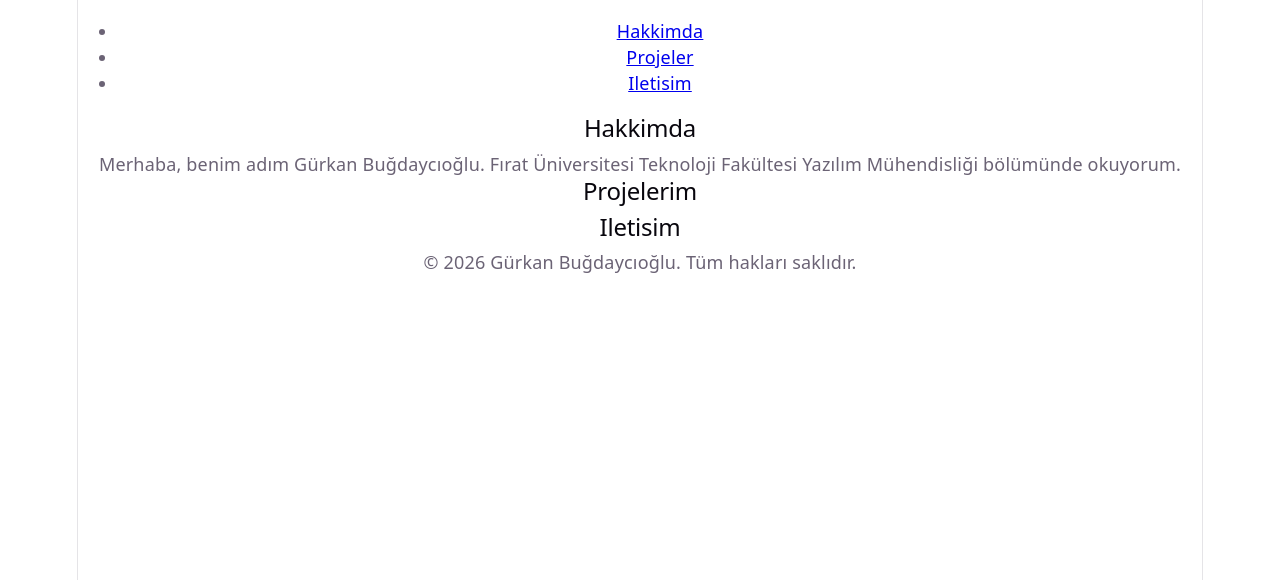
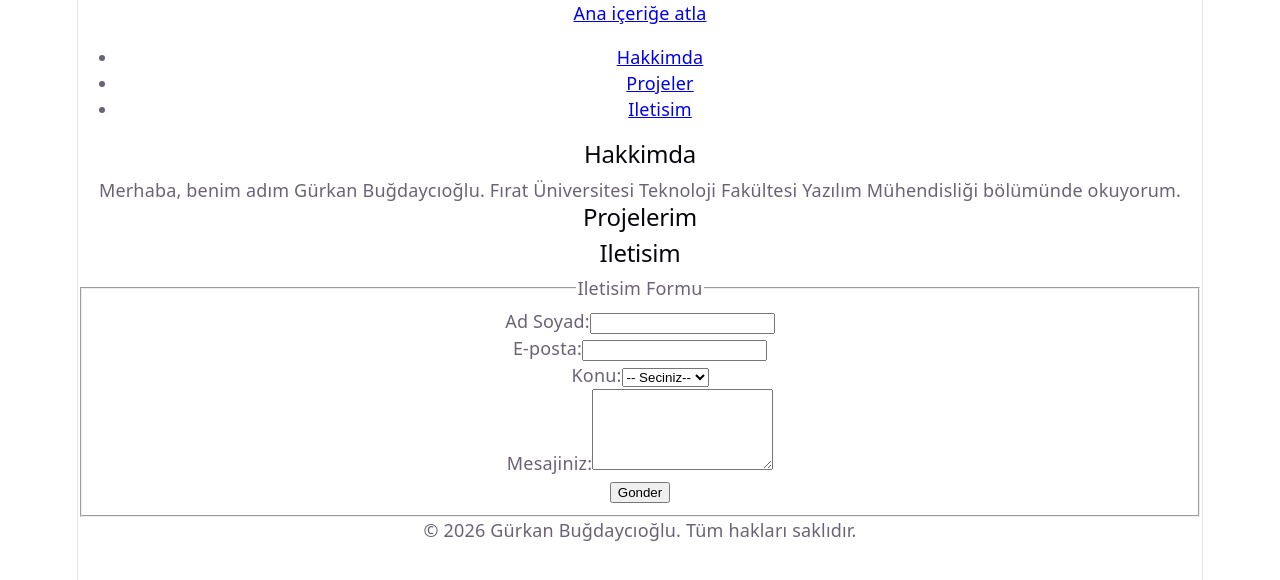
Before and after one commit to GurkanBugdaycioglu/web-lab-hello, a React (Vite) app: page / in a window 1280 px wide. Shown: the top 580 px of the page. Built offline with nearby package versions, Linux system fonts and the light colour scheme.

Commit message:
feat: add accesible contact form

```diff
--- a/src/App.tsx
+++ b/src/App.tsx
@@ -1,8 +1,11 @@
 function App() {
   return (
     <>
+    <a href="#main-content" class="skip-link">
+      <p>Ana içeriğe atla</p>
+    </a>
     <header>
-      <nav>
+      <nav aria-label="Ana navigasyon">
         <ul>
           <li><a href="#hakkimda">Hakkimda</a></li>
           <li><a href="#projeler">Projeler</a></li>
@@ -10,7 +13,7 @@
         </ul>
       </nav>
     </header>
-    <main>
+    <main id="main-content">
         <section id="hakkimda">
           <h2>Hakkimda</h2>
           <p>Merhaba, benim adım Gürkan Buğdaycıoğlu. Fırat Üniversitesi Teknoloji Fakültesi Yazılım Mühendisliği bölümünde okuyorum.</p>
@@ -23,6 +26,55 @@
           <h2>Iletisim</h2>
           <p></p>
         </section>
+        <form action="#" method="POST" novalidate>
+          <fieldset>
+            <legend>Iletisim Formu</legend>
+
+            <div class="form-group">
+              <label for="name">Ad Soyad:</label>
+              <input type="text" id="name" name="name"
+              required minlength="2"
+              aria-describedby="name-error" />
+              <small id="name-error" class="error-msg"
+              role="alert"></small>
+            </div>
+
+            <div class="form-group">
+              <label for="email">E-posta:</label>
+              <input type="email" id="email" name="email"
+              required
+              aria-describedby="email-error" />
+              <small id="email-error" class="error-msg"
+              role="alert"></small>
+            </div>
+
+            <div class="form-group">
+              <label for="subject">Konu:</label>
+              <select id="subject" name="subject" required
+              aria-describedby="subject-error">
+                <option value="">-- Seciniz--</option>
+                <option value="is">Is Teklifi</option>
+                <option value="soru">Soru</option>
+                <option value="oneri">Oneri</option>
+                </select>
+                <small id="subject-error" class="error-msg"
+                role="alert"></small>
+            </div>
+
+            <div class="form-group">
+              <label for="message">Mesajiniz:</label>
+              <textarea id="message" name="message"
+              rows="5" required minlength="10"
+              aria-describedby="message-error">
+
+              </textarea>
+              <small id="message-error" class="error-msg"
+              role="alert"></small>
+            </div>
+
+            <button type="submit">Gonder</button>
+          </fieldset>
+        </form>
     </main>
     <footer>
         <p>&copy; 2026 Gürkan Buğdaycıoğlu. Tüm hakları saklıdır.</p>
```
